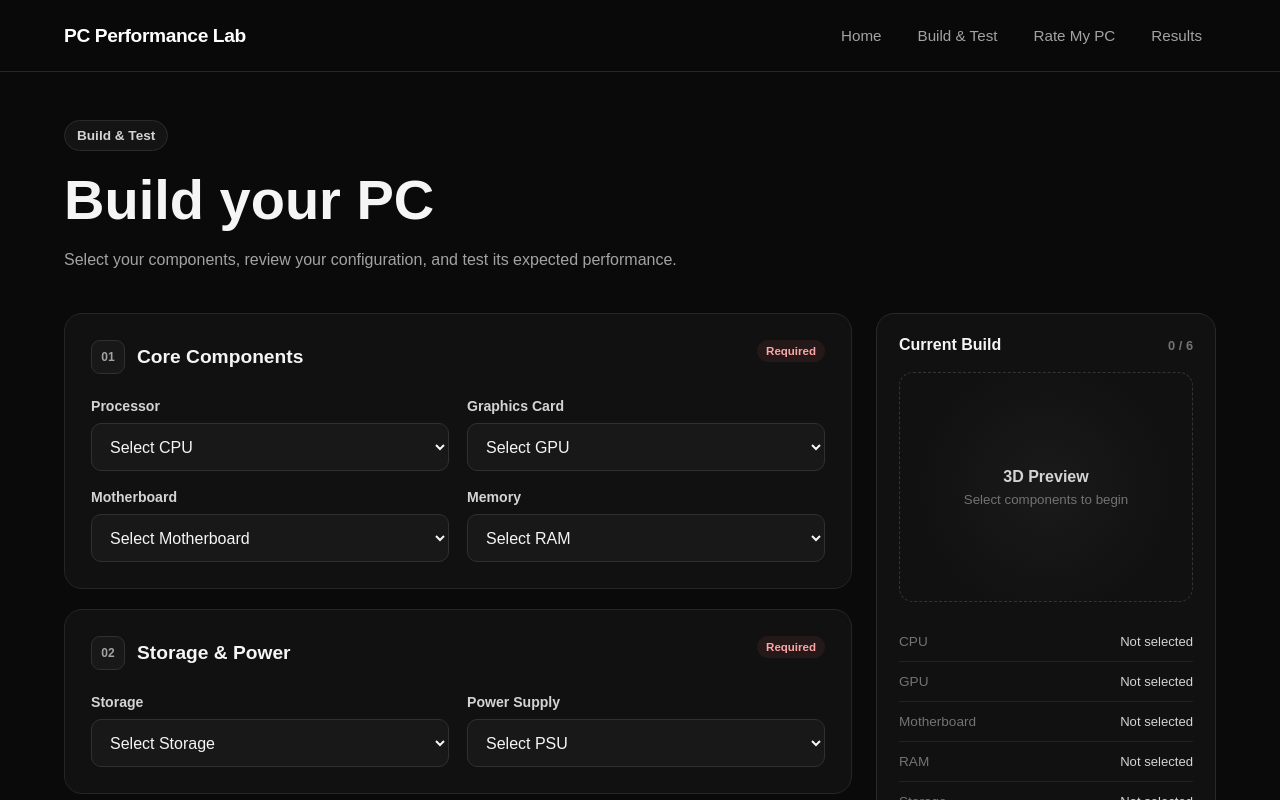
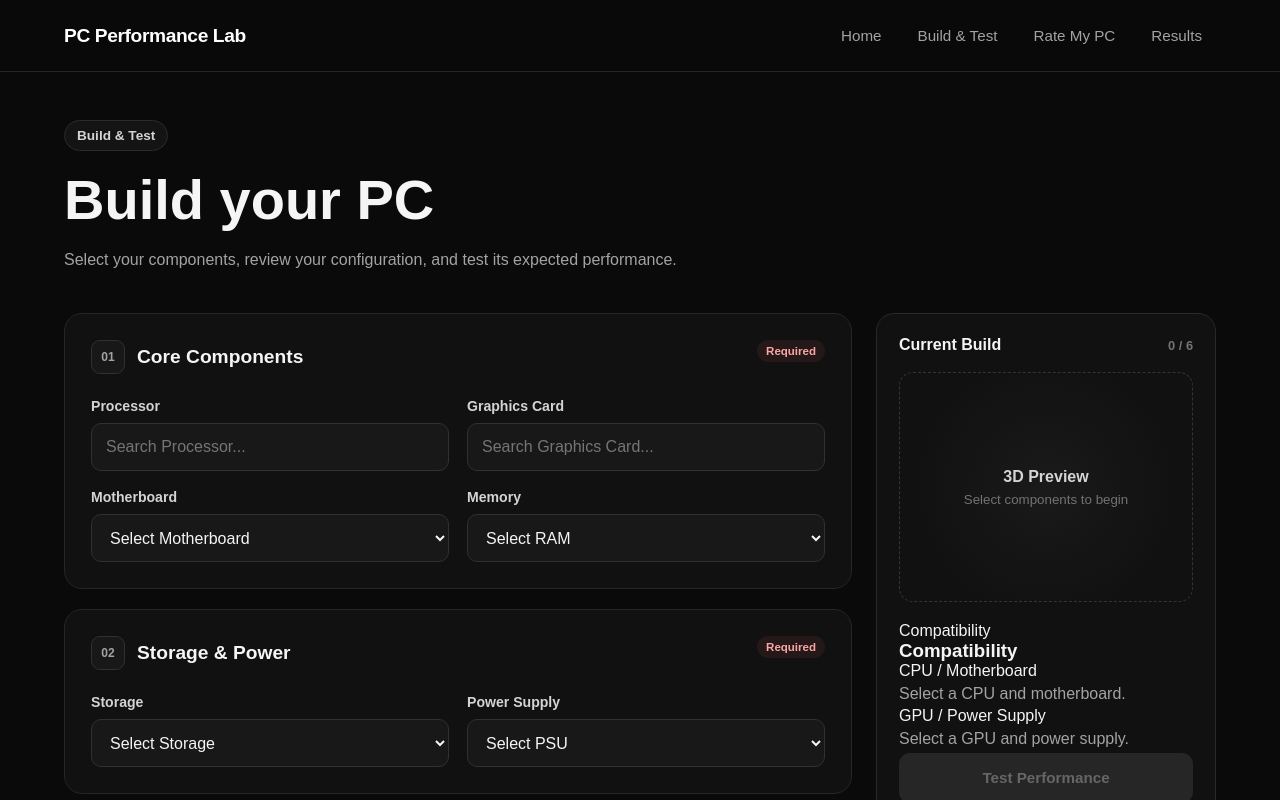
Before and after one commit to Shinnbeegpp/pc-performance-lab, a Next.js app in the folder apps/web/: page /builder in a window 1280 px wide. Shown: the top 800 px of the page. Built offline with nearby package versions, Linux system fonts and the light colour scheme.

Commit message:
ui has been updated

```diff
--- a/apps/web/app/builder/page.tsx
+++ b/apps/web/app/builder/page.tsx
@@ -2,29 +2,75 @@
 
 import { useMemo, useState } from "react";
 
+import ComponentPicker, {
+  type ComponentOption,
+} from "../components/ComponentPicker";
+
+import {
+  checkCpuSocketCompatibility,
+  checkGpuPowerCompatibility,
+} from "../../lib/compatibility";
+
+
+
+type MotherboardOption = {
+  id: string;
+  name: string;
+  socket: string;
+};
+
 type BuildState = {
-  cpu: string;
-  gpu: string;
-  motherboard: string;
+  cpu: ComponentOption | null;
+  gpu: ComponentOption | null;
+  motherboard: MotherboardOption | null;
+
   ram: string;
   storage: string;
-  psu: string;
+  psuWatts: number;
+
   cooler: string;
   pcCase: string;
+
   resolution: string;
   useCase: string;
 };
 
 export default function BuilderPage() {
+
+  const motherboards: MotherboardOption[] = [
+    {
+      id: "msi-b550m-pro-vdh",
+      name: "MSI B550M PRO-VDH",
+      socket: "AM4",
+    },
+    {
+      id: "asus-tuf-b550-plus",
+      name: "ASUS TUF Gaming B550-Plus",
+      socket: "AM4",
+    },
+    {
+      id: "msi-b760-gaming-plus",
+      name: "MSI B760 Gaming Plus",
+      socket: "LGA1700",
+    },
+  ];
+
+
+
   const [build, setBuild] = useState<BuildState>({
-    cpu: "",
-    gpu: "",
-    motherboard: "",
+    cpu: null,
+    gpu: null,
+
+    motherboard: null,
+
     ram: "",
     storage: "",
-    psu: "",
+
+    psuWatts: 0,
+
     cooler: "",
     pcCase: "",
+
     resolution: "1080p",
     useCase: "gaming",
   });
@@ -35,16 +81,39 @@ export default function BuilderPage() {
     build.motherboard,
     build.ram,
     build.storage,
-    build.psu,
+    build.psuWatts,
   ];
 
   const selectedRequiredCount = useMemo(() => {
     return requiredParts.filter(Boolean).length;
   }, [requiredParts]);
 
-  const isComplete = selectedRequiredCount === requiredParts.length;
+  const isComplete =
+    selectedRequiredCount === requiredParts.length;
 
-  function updateBuild(field: keyof BuildState, value: string) {
+  const cpuCompatibility =
+    checkCpuSocketCompatibility(
+      build.cpu,
+      build.motherboard?.socket ?? "",
+    );
+
+  const gpuPowerCompatibility =
+    checkGpuPowerCompatibility(
+      build.gpu,
+      build.psuWatts,
+    );
+
+  const isCompatible =
+    cpuCompatibility.compatible &&
+    gpuPowerCompatibility.compatible;
+
+  const canTestPerformance =
+    isComplete && isCompatible;
+
+  function updateBuild<K extends keyof BuildState>(
+    field: K,
+    value: BuildState[K],
+  ) {
     setBuild((current) => ({
       ...current,
       [field]: value,
@@ -52,11 +121,15 @@ export default function BuilderPage() {
   }
 
   function handleTestPerformance() {
-    if (!isComplete) return;
+    if (!canTestPerformance) {
+      return;
+    }
 
     console.log("Testing build:", build);
 
-    alert("Build complete! Performance testing will be added next.");
+    alert(
+      "Build is compatible and ready for performance testing.",
+    );
   }
 
   return (
@@ -90,74 +163,58 @@ export default function BuilderPage() {
             <div className="component-grid">
 
               <label className="component-field">
-                <span>Processor</span>
 
-                <select
+
+                <ComponentPicker
+                  label="Processor"
+                  endpoint="cpus"
                   value={build.cpu}
-                  onChange={(event) =>
-                    updateBuild("cpu", event.target.value)
+                  onSelect={(cpu) =>
+                    updateBuild("cpu", cpu)
                   }
-                >
-                  <option value="">Select CPU</option>
-                  <option value="AMD Ryzen 5 5600">
-                    AMD Ryzen 5 5600
-                  </option>
-                  <option value="AMD Ryzen 7 5700X">
-                    AMD Ryzen 7 5700X
-                  </option>
-                  <option value="Intel Core i5-12400F">
-                    Intel Core i5-12400F
-                  </option>
-                  <option value="Intel Core i7-12700K">
-                    Intel Core i7-12700K
-                  </option>
-                </select>
+                />
               </label>
 
               <label className="component-field">
-                <span>Graphics Card</span>
 
-                <select
+
+                <ComponentPicker
+                  label="Graphics Card"
+                  endpoint="gpus"
                   value={build.gpu}
-                  onChange={(event) =>
-                    updateBuild("gpu", event.target.value)
+                  onSelect={(gpu) =>
+                    updateBuild("gpu", gpu)
                   }
-                >
-                  <option value="">Select GPU</option>
-                  <option value="NVIDIA GeForce RTX 4060">
-                    NVIDIA GeForce RTX 4060
-                  </option>
-                  <option value="NVIDIA GeForce RTX 4070">
-                    NVIDIA GeForce RTX 4070
-                  </option>
-                  <option value="AMD Radeon RX 7600">
-                    AMD Radeon RX 7600
-                  </option>
-                  <option value="AMD Radeon RX 7800 XT">
-                    AMD Radeon RX 7800 XT
-                  </option>
-                </select>
+                />
               </label>
 
               <label className="component-field">
                 <span>Motherboard</span>
 
                 <select
-                  value={build.motherboard}
-                  onChange={(event) =>
-                    updateBuild("motherboard", event.target.value)
-                  }
+                  value={build.motherboard?.id ?? ""}
+                  onChange={(event) => {
+                    const motherboard =
+                      motherboards.find(
+                        (item) =>
+                          item.id === event.target.value,
+                      ) ?? null;
+
+                    updateBuild("motherboard", motherboard);
+                  }}
                 >
-                  <option value="">Select Motherboard</option>
-                  <option value="MSI B550M PRO-VDH">
-                    MSI B550M PRO-VDH
+                  <option value="">
+                    Select Motherboard
                   </option>
-                  <option value="ASUS TUF Gaming B550-Plus">
-                    ASUS TUF Gaming B550-Plus
+
+                  {motherboards.map((motherboard) => (
+                    <option
+                      key={motherboard.id}
+                      value={motherboard.id}
+                    >
+                      {motherboard.name} ({motherboard.socket})
                     </option>
-                  <option value="MSI B760 Gaming Plus">
-                    MSI B760 Gaming Plus
-                  </option>
+                  ))}
                 </select>
               </label>
 
@@ -225,16 +282,23 @@ export default function BuilderPage() {
                 <span>Power Supply</span>
 
                 <select
-                  value={build.psu}
+                  value={build.psuWatts || ""}
                   onChange={(event) =>
-                    updateBuild("psu", event.target.value)
+                    updateBuild(
+                      "psuWatts",
+                      Number(event.target.value),
+                    )
                   }
                 >
-                  <option value="">Select PSU</option>
-                  <option value="550W">550W</option>
-                  <option value="650W">650W</option>
-                  <option value="750W">750W</option>
-                  <option value="850W">850W</option>
+                  <option value="">
+                    Select PSU
+                  </option>
+
+                  <option value="450">450 W</option>
+                  <option value="550">550 W</option>
+                  <option value="650">650 W</option>
+                  <option value="750">750 W</option>
+                  <option value="850">850 W</option>
                 </select>
               </label>
             </div>
@@ -382,75 +446,56 @@ export default function BuilderPage() {
             </div>
           </div>
 
-          <div className="summary-list">
-
-            <div>
-              <span>CPU</span>
-              <strong>{build.cpu || "Not selected"}</strong>
-            </div>
-
-            <div>
-              <span>GPU</span>
-              <strong>{build.gpu || "Not selected"}</strong>
-            </div>
-
-            <div>
-              <span>Motherboard</span>
-              <strong>
-                {build.motherboard || "Not selected"}
-              </strong>
-            </div>
-
-            <div>
-              <span>RAM</span>
-              <strong>{build.ram || "Not selected"}</strong>
-            </div>
-
-            <div>
-              <span>Storage</span>
-              <strong>
-                {build.storage || "Not selected"}
-              </strong>
-            </div>
-
-            <div>
-              <span>PSU</span>
-              <strong>{build.psu || "Not selected"}</strong>
-            </div>
-
           <div>
               <span>Compatibility</span>
 
-              <strong
-                className={
-                  isComplete
-                    ? "status-compatible"
-                    : "status-neutral"
-                }
+              <div className="compatibility-panel">
+                <h3>Compatibility</h3>
+
+                <div
+                  className={`compatibility-item ${
+                    cpuCompatibility.compatible
+                      ? "compatible"
+                      : "incompatible"
+                  }`}
                 >
-                {isComplete ? "Ready to check" : "Waiting"}
-              </strong>
+                  <span>CPU / Motherboard</span>
+                  <p>{cpuCompatibility.message}</p>
+                </div>
+
+                <div
+                  className={`compatibility-item ${
+                    gpuPowerCompatibility.compatible
+                      ? "compatible"
+                      : "incompatible"
+                  }`}
+                >
+                  <span>GPU / Power Supply</span>
+                  <p>{gpuPowerCompatibility.message}</p>
+                </div>
               </div>
             </div>
 
             <button
               className="test-performance-button"
-            disabled={!isComplete}
+              disabled={!canTestPerformance}
               onClick={handleTestPerformance}
             >
               Test Performance
             </button>
 
             <p className="test-performance-note">
-            {isComplete
-              ? "Your build is ready for performance testing."
-              : `Select ${
+              {!isComplete
+                ? `Select ${
                     requiredParts.length - selectedRequiredCount
                   } more required component${
                     requiredParts.length - selectedRequiredCount === 1
                       ? ""
                       : "s"
-                }.`}
+                  }.`
+                : !isCompatible
+                  ? "Resolve compatibility issues before testing performance."
+                  : "Your build is compatible and ready for performance testing."}
             </p>
           </aside>
         </div>
--- /dev/null
+++ b/apps/web/app/components/ComponentPicker.tsx
@@ -0,0 +1,183 @@
+"use client";
+
+import { useEffect, useState } from "react";
+
+export type ComponentOption = {
+  id: string;
+  fullName: string;
+
+  // CPU fields
+  cores?: number;
+  threads?: number;
+  socket?: string;
+
+  // GPU fields
+  vramGB?: number;
+  memoryType?: string;
+
+  // Shared field
+  powerDrawWatts?: number;
+  recommendedPsuWatts?: number;
+};
+
+type ComponentPickerProps = {
+  label: string;
+  endpoint: "cpus" | "gpus";
+  value: ComponentOption | null;
+  onSelect: (component: ComponentOption | null) => void;
+};
+
+export default function ComponentPicker({
+  label,
+  endpoint,
+  value,
+  onSelect,
+}: ComponentPickerProps) {
+  const [search, setSearch] = useState("");
+  const [results, setResults] = useState<ComponentOption[]>([]);
+  const [loading, setLoading] = useState(false);
+  const [open, setOpen] = useState(false);
+
+  useEffect(() => {
+    if (value) return;
+
+    const timer = setTimeout(async () => {
+      const trimmedSearch = search.trim();
+
+      if (trimmedSearch.length < 2) {
+        setResults([]);
+        setOpen(false);
+        return;
+      }
+
+      try {
+        setLoading(true);
+
+        const response = await fetch(
+          `http://localhost:3001/components/${endpoint}?search=${encodeURIComponent(
+            trimmedSearch,
+          )}`,
+        );
+
+        if (!response.ok) {
+          throw new Error("Failed to fetch components.");
+        }
+
+        const data: ComponentOption[] = await response.json();
+
+        setResults(data);
+        setOpen(true);
+      } catch (error) {
+        console.error(error);
+        setResults([]);
+      } finally {
+        setLoading(false);
+      }
+    }, 300);
+
+    return () => clearTimeout(timer);
+  }, [search, endpoint, value]);
+
+  function handleInputChange(input: string) {
+    if (value) {
+      onSelect(null);
+    }
+
+    setSearch(input);
+  }
+
+  function renderDetails(component: ComponentOption) {
+    if (endpoint === "cpus") {
+      const cpuDetails = [
+        component.cores !== undefined &&
+        component.threads !== undefined
+          ? `${component.cores} cores / ${component.threads} threads`
+          : null,
+
+        component.socket
+          ? `Socket ${component.socket}`
+          : null,
+
+        component.powerDrawWatts !== undefined
+          ? `${component.powerDrawWatts} W`
+          : null,
+      ];
+
+      return cpuDetails.filter(Boolean).join(" • ");
+    }
+
+    const gpuDetails = [
+      component.vramGB !== undefined
+        ? `${component.vramGB} GB VRAM`
+        : null,
+
+      component.memoryType ?? null,
+
+      component.powerDrawWatts !== undefined
+        ? `${component.powerDrawWatts} W`
+        : null,
+    ];
+
+    return gpuDetails.filter(Boolean).join(" • ");
+  }
+
+  return (
+    <div className="component-picker">
+      <label>{label}</label>
+
+      <input
+        type="text"
+        value={value?.fullName ?? search}
+        placeholder={`Search ${label}...`}
+        onChange={(event) =>
+          handleInputChange(event.target.value)
+        }
+        onFocus={() => {
+          if (results.length > 0) {
+            setOpen(true);
+          }
+        }}
+      />
+
+      {loading && (
+        <div className="picker-status">
+          Searching...
+        </div>
+      )}
+
+      {open && !loading && results.length > 0 && (
+        <div className="picker-dropdown">
+          {results.map((component) => (
+            <button
+              key={component.id}
+              type="button"
+              className="picker-option"
+              onClick={() => {
+                onSelect(component);
+                setSearch("");
+                setOpen(false);
+              }}
+            >
+              <span className="picker-option-name">
+                {component.fullName}
+              </span>
+
+              <span className="picker-option-details">
+                {renderDetails(component)}
+              </span>
+            </button>
+          ))}
+        </div>
+      )}
+
+      {open &&
+        !loading &&
+        search.length >= 2 &&
+        results.length === 0 && (
+          <div className="picker-dropdown picker-empty">
+            No components found.
+          </div>
+        )}
+    </div>
+  );
+}
--- a/apps/web/app/globals.css
+++ b/apps/web/app/globals.css
@@ -523,3 +523,112 @@ p {
 .status-compatible {
   color: #4ade80 !important;
 }
+
+.component-picker {
+  position: relative;
+  display: flex;
+  flex-direction: column;
+  gap: 9px;
+}
+
+.component-picker label {
+  color: #d4d4d4;
+  font-size: 0.88rem;
+  font-weight: 600;
+}
+
+.component-picker input {
+  width: 100%;
+  min-height: 48px;
+  padding: 0 14px;
+  border: 1px solid #303030;
+  border-radius: 10px;
+  outline: none;
+  background: #181818;
+  color: #f5f5f5;
+  font: inherit;
+}
+
+.component-picker input:focus {
+  border-color: #737373;
+}
+
+.picker-dropdown {
+  position: absolute;
+  top: calc(100% + 8px);
+  left: 0;
+  right: 0;
+  z-index: 50;
+  max-height: 280px;
+  overflow-y: auto;
+  padding: 6px;
+  border: 1px solid #303030;
+  border-radius: 12px;
+  background: #171717;
+  box-shadow: 0 18px 40px rgba(0, 0, 0, 0.45);
+}
+
+.picker-option {
+  width: 100%;
+  padding: 11px 12px;
+  border: none;
+  border-radius: 8px;
+  background: transparent;
+  color: #d4d4d4;
+  text-align: left;
+  font: inherit;
+  cursor: pointer;
+}
+
+.picker-option:hover {
+  background: #262626;
+  color: #ffffff;
+}
+
+.picker-status {
+  color: #737373;
+  font-size: 0.8rem;
+}
+
+.picker-empty {
+  padding: 14px;
+  color: #737373;
+  font-size: 0.85rem;
+}
+
+
+.picker-option {
+  width: 100%;
+  padding: 12px;
+
+  border: none;
+  border-radius: 8px;
+
+  background: transparent;
+  color: #d4d4d4;
+
+  text-align: left;
+  font: inherit;
+
+  cursor: pointer;
+
+  display: flex;
+  flex-direction: column;
+  gap: 5px;
+}
+
+.picker-option:hover {
+  background: #262626;
+}
+
+.picker-option-name {
+  color: #f5f5f5;
+  font-size: 0.9rem;
+  font-weight: 600;
+}
+
+.picker-option-details {
+  color: #737373;
+  font-size: 0.78rem;
+  line-height: 1.4;
+}
--- /dev/null
+++ b/apps/web/lib/compatibility.ts
@@ -0,0 +1,75 @@
+export type CpuCompatibilityInput = {
+    socket?: string;
+  };
+
+  export type GpuCompatibilityInput = {
+    recommendedPsuWatts?: number;
+    powerDrawWatts?: number;
+  };
+
+  export type CompatibilityResult = {
+    compatible: boolean;
+    message: string;
+  };
+
+  export function checkCpuSocketCompatibility(
+    cpu: CpuCompatibilityInput | null,
+    motherboardSocket: string,
+  ): CompatibilityResult {
+    if (!cpu || !motherboardSocket) {
+      return {
+        compatible: false,
+        message: "Select a CPU and motherboard.",
+      };
+    }
+
+    if (!cpu.socket) {
+      return {
+        compatible: false,
+        message: "CPU socket information is unavailable.",
+      };
+    }
+
+    if (cpu.socket !== motherboardSocket) {
+      return {
+        compatible: false,
+        message: `CPU uses ${cpu.socket}, but the motherboard uses ${motherboardSocket}.`,
+      };
+    }
+
+    return {
+      compatible: true,
+      message: `CPU and motherboard both use ${cpu.socket}.`,
+    };
+  }
+
+  export function checkGpuPowerCompatibility(
+    gpu: GpuCompatibilityInput | null,
+    psuWatts: number,
+  ): CompatibilityResult {
+    if (!gpu || !psuWatts) {
+      return {
+        compatible: false,
+        message: "Select a GPU and power supply.",
+      };
+    }
+
+    if (!gpu.recommendedPsuWatts) {
+      return {
+        compatible: false,
+        message: "Recommended PSU information is unavailable.",
+      };
+    }
+
+    if (psuWatts < gpu.recommendedPsuWatts) {
+      return {
+        compatible: false,
+        message: `GPU recommends at least ${gpu.recommendedPsuWatts}W, but the selected PSU is ${psuWatts}W.`,
+      };
+    }
+
+    return {
+      compatible: true,
+      message: `${psuWatts}W PSU meets the GPU's ${gpu.recommendedPsuWatts}W recommendation.`,
+    };
+  }
```
Also changed, not shown: 2 other files (tests, documents, lock files or other folders). Lines whose indentation alone changed are shown as unchanged.
